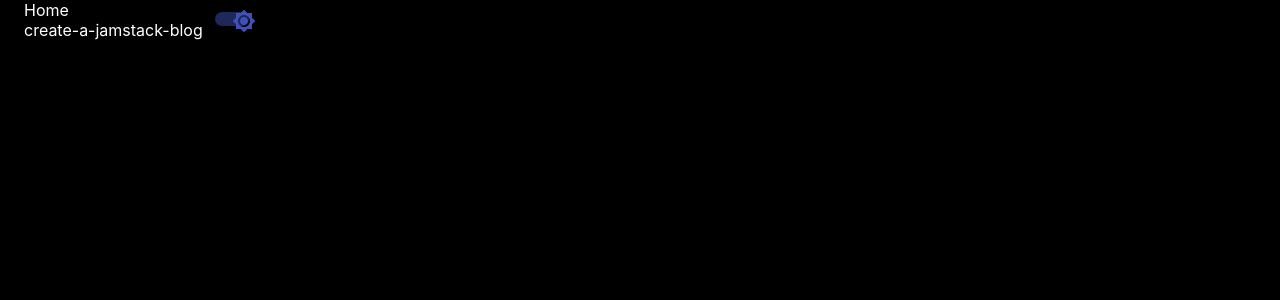
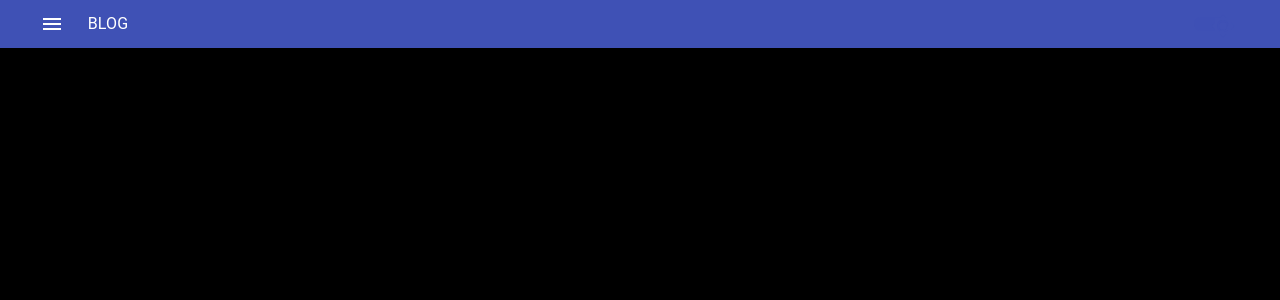
Before and after one commit to haydenlinder/blog, a Next.js app: page / in a window 1280 px wide. Shown: the top 300 px of the page. Built offline with nearby package versions, Linux system fonts and the light colour scheme.

Commit message:
Add Header

```diff
--- /dev/null
+++ b/components/DarkModeSwitch.jsx
@@ -0,0 +1,28 @@
+import Switch from '@material-ui/core/Switch';
+import { useState } from 'react';
+import Brightness4Icon from '@material-ui/icons/Brightness4';
+import Brightness7Icon from '@material-ui/icons/Brightness7';
+
+export default function DarkModeSwitch() {
+    const [isDark, setIsDark] = useState(true);
+
+    const toggleDarkMode = e => {
+        setIsDark(e.target.checked)
+        const [toBeAdded, toBeRemoved] = e.target.checked ? ['dark', 'light'] : ['light', 'dark'];
+        const darkRoot = document.getElementById('dark-root');
+        darkRoot.classList.remove(toBeRemoved);
+        darkRoot.classList.add(toBeAdded);
+    };
+
+    return (
+        <Switch
+            checked={isDark}
+            color='primary'
+            onChange={toggleDarkMode}
+            name="dark-mode"
+            icon={<Brightness4Icon />}
+            checkedIcon={<Brightness7Icon />}
+            inputProps={{ 'aria-label': 'secondary checkbox' }}
+        />
+    );
+};
--- /dev/null
+++ b/components/Header.jsx
@@ -0,0 +1,39 @@
+import AppBar from '@material-ui/core/AppBar'
+import Box from '@material-ui/core/Box'
+import Button from '@material-ui/core/Button'
+import Container from '@material-ui/core/Container'
+import IconButton from '@material-ui/core/IconButton'
+import Link from 'next/link'
+import MenuIcon from '@material-ui/icons/Menu'
+import Typography from '@material-ui/core/Typography'
+import DarkModeSwitch from './DarkModeSwitch'
+
+const Header = ({ }) => {
+    return (
+        <AppBar position="fixed">
+            <Container>
+                <Box mx={2} display='flex' alignItems='center' justifyContent='space-between'>
+                    <Box display='flex' alignItems='center'>
+                        <IconButton
+                            edge="start"
+                            color="inherit"
+                            aria-label="menu"
+                        >
+                            <MenuIcon />
+                        </IconButton>
+                        <Link href='/' passHref>
+                            <Button color='inherit'>
+                                <Typography>
+                                    BLOG
+                                </Typography>
+                            </Button>
+                        </Link>
+                    </Box>
+                    <DarkModeSwitch />
+                </Box>
+            </Container>
+        </AppBar>
+    );
+};
+
+export default Header;
--- a/pages/_app.js
+++ b/pages/_app.js
@@ -8,29 +8,17 @@ import Brightness7Icon from '@material-ui/icons/Brightness7';
 import Brightness4Icon from '@material-ui/icons/Brightness4';import { useState } from 'react';
 import '../styles/vs2015.css';
 import '../styles/vs.css';
+import Header from '../components/Header';
+import DarkModeSwitch from '../components/DarkModeSwitch';
 
 function MyApp({ Component, pageProps }) {
-
-  const [isDark, setIsDark] = useState(true)
-
-  const toggleDarkMode = e => {
-    setIsDark(e.target.checked)
-  }
-
   return (
-    <div className={isDark?'dark':'light'} >
+    // See /components/DarkModeSwitch.jsx
+    <div id="dark-root" className='dark' >
       <Container>
         <Box display='flex'>
+          <Header />
           <MenuItems titles={manifest} />
-          <Switch
-            checked={isDark}
-            color='primary'
-            onChange={toggleDarkMode}
-            name="dark-mode"
-            icon={<Brightness4Icon/>}
-            checkedIcon={<Brightness7Icon />}
-            inputProps={{ 'aria-label': 'secondary checkbox' }}
-          />
           <Container maxWidth='md'>
             <Component {...pageProps} />
           </Container>
```
